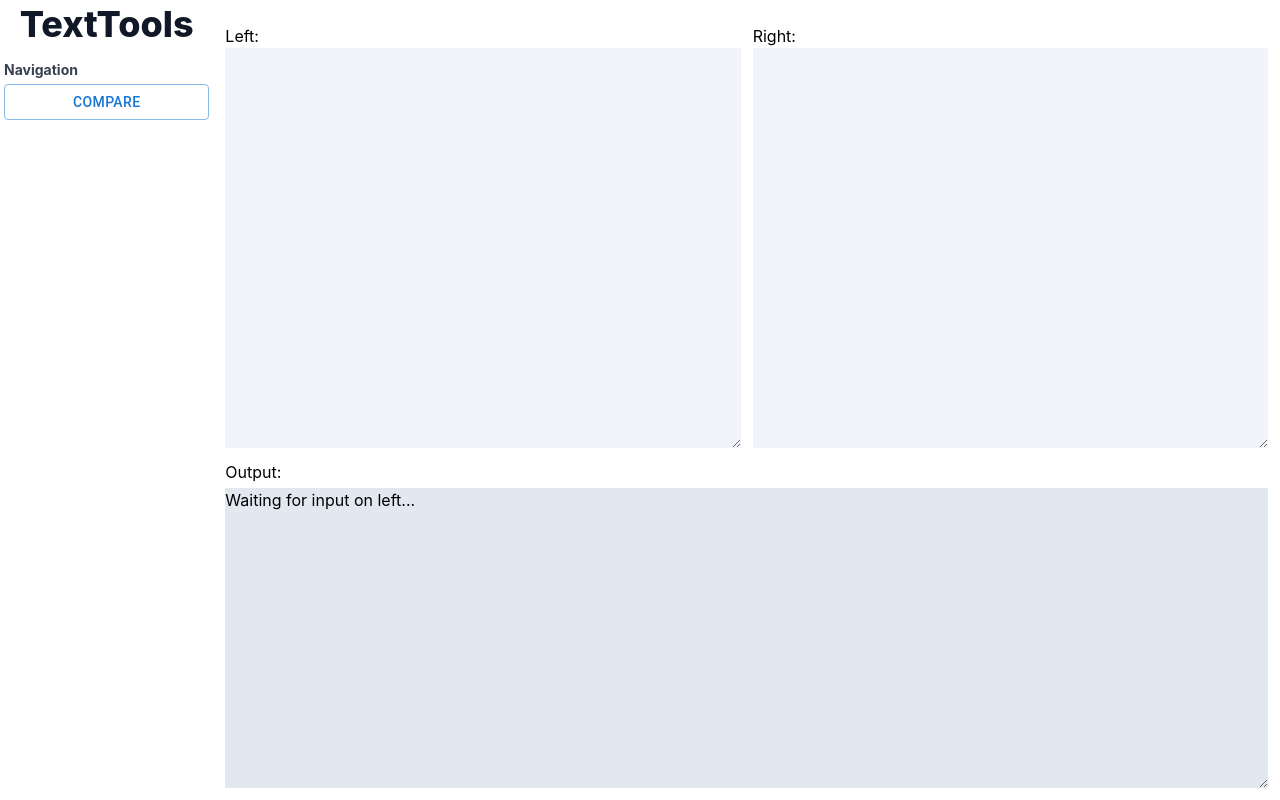
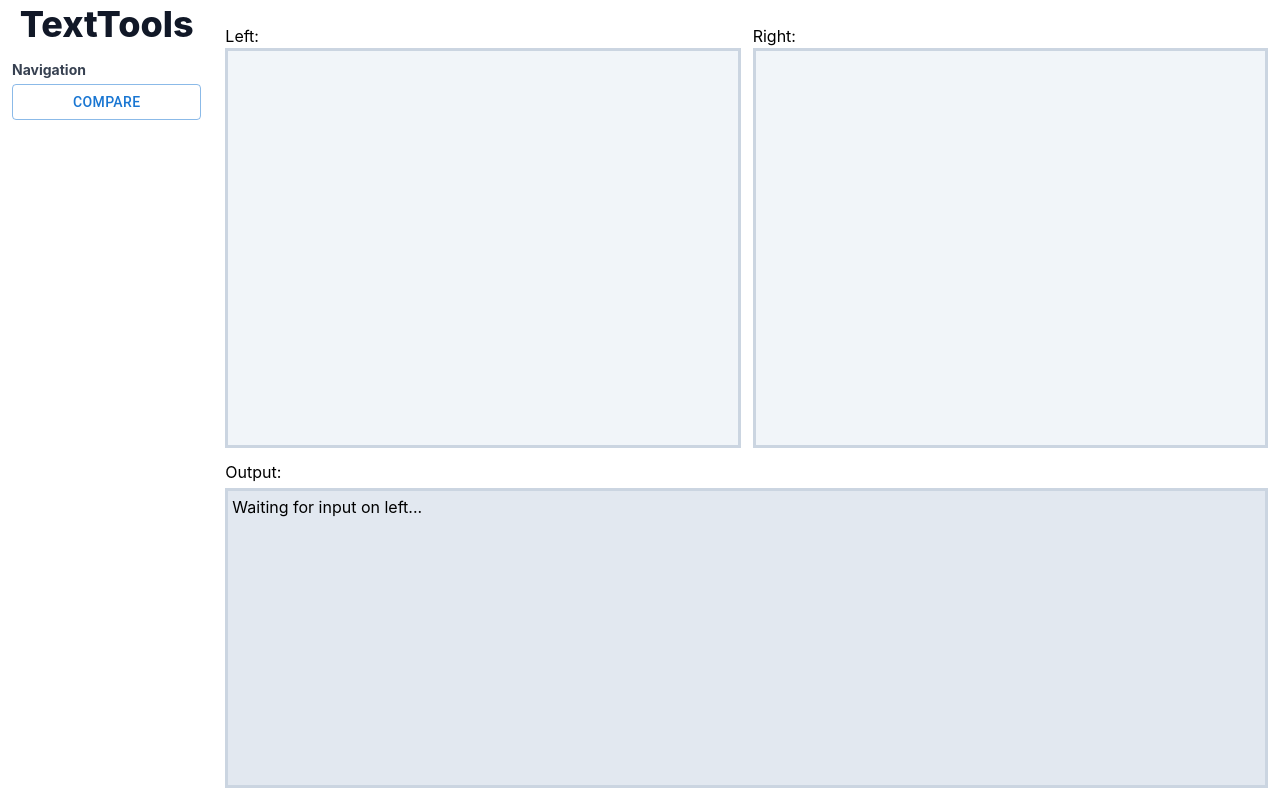
Before and after one commit to conradkoh/texttools_webapp, a Next.js app: page /compare in a window 1280 px wide. Built offline with nearby package versions, Linux system fonts and the light colour scheme.

Commit message:
Fixed styling

```diff
--- a/src/client/components/layouts/MainLayout/MainLayout.tsx
+++ b/src/client/components/layouts/MainLayout/MainLayout.tsx
@@ -16,8 +16,8 @@ const MainLayout: FunctionComponent<MainLayoutProps> = (props) => {
         <link rel="icon" href="/favicon.ico" />
       </Head>
       <div className={'flex flex-row h-screen'}>
-        <div className={styles.sidenav + ' md:w-1/6 sm:w-1/12'}>
-          <SideNav></SideNav>
+        <div className={'md:w-1/6 sm:w-1/12'}>
+          <SideNav />
         </div>
         <div className={'grow'}>{props.children}</div>
       </div>
--- a/src/client/components/layouts/SideNav/SideNav.tsx
+++ b/src/client/components/layouts/SideNav/SideNav.tsx
@@ -13,10 +13,10 @@ const SideNav: FunctionComponent<SideNavProps> = (props) => {
           </article>
         </div>
       </div>
-      <div className="pt-3 px-1">
+      <div className="pt-3 px-3">
         <div className="font-bold text-gray-700 text-sm">Navigation</div>
       </div>
-      <div className="p-1 flex justify-center">
+      <div className="py-1 px-3 flex justify-center">
         <Link href="/compare" passHref={true}>
           <Button variant="outlined" fullWidth={true} className="w-100">
             Compare
--- a/src/client/components/templates/ComparePageTemplate.tsx
+++ b/src/client/components/templates/ComparePageTemplate.tsx
@@ -35,7 +35,7 @@ const ComparePageTemplate: FunctionComponent<ComparePageTemplateProps> = ({
           <textarea
             value={left.value}
             onChange={handleLeftChange}
-            className="grow bg-slate-100 w-full"
+            className="grow bg-slate-100 w-full border-solid border-slate-300"
           ></textarea>
         </div>
         <div className="flex flex-col grow">
@@ -43,7 +43,7 @@ const ComparePageTemplate: FunctionComponent<ComparePageTemplateProps> = ({
           <textarea
             value={right.value}
             onChange={handleRightChange}
-            className="grow bg-slate-100 w-full"
+            className="grow bg-slate-100 w-full border-solid border-slate-300"
           ></textarea>
         </div>
       </div>
@@ -51,7 +51,7 @@ const ComparePageTemplate: FunctionComponent<ComparePageTemplateProps> = ({
       <textarea
         readOnly
         value={output.value}
-        className={`mt-1 w-full bg-slate-200 ${styles.output}`}
+        className={`mt-1 w-full bg-slate-200 border-solid border-slate-300 ${styles.output}`}
       ></textarea>
     </div>
   );
--- a/styles/globals.css
+++ b/styles/globals.css
@@ -18,3 +18,15 @@ a {
 * {
   box-sizing: border-box;
 }
+textarea {
+  padding: 4px;
+  border: none;
+  overflow: auto;
+  outline: none;
+
+  -webkit-box-shadow: none;
+  -moz-box-shadow: none;
+  box-shadow: none;
+
+  resize: none; /*remove the resize handle on the bottom right*/
+}
```
